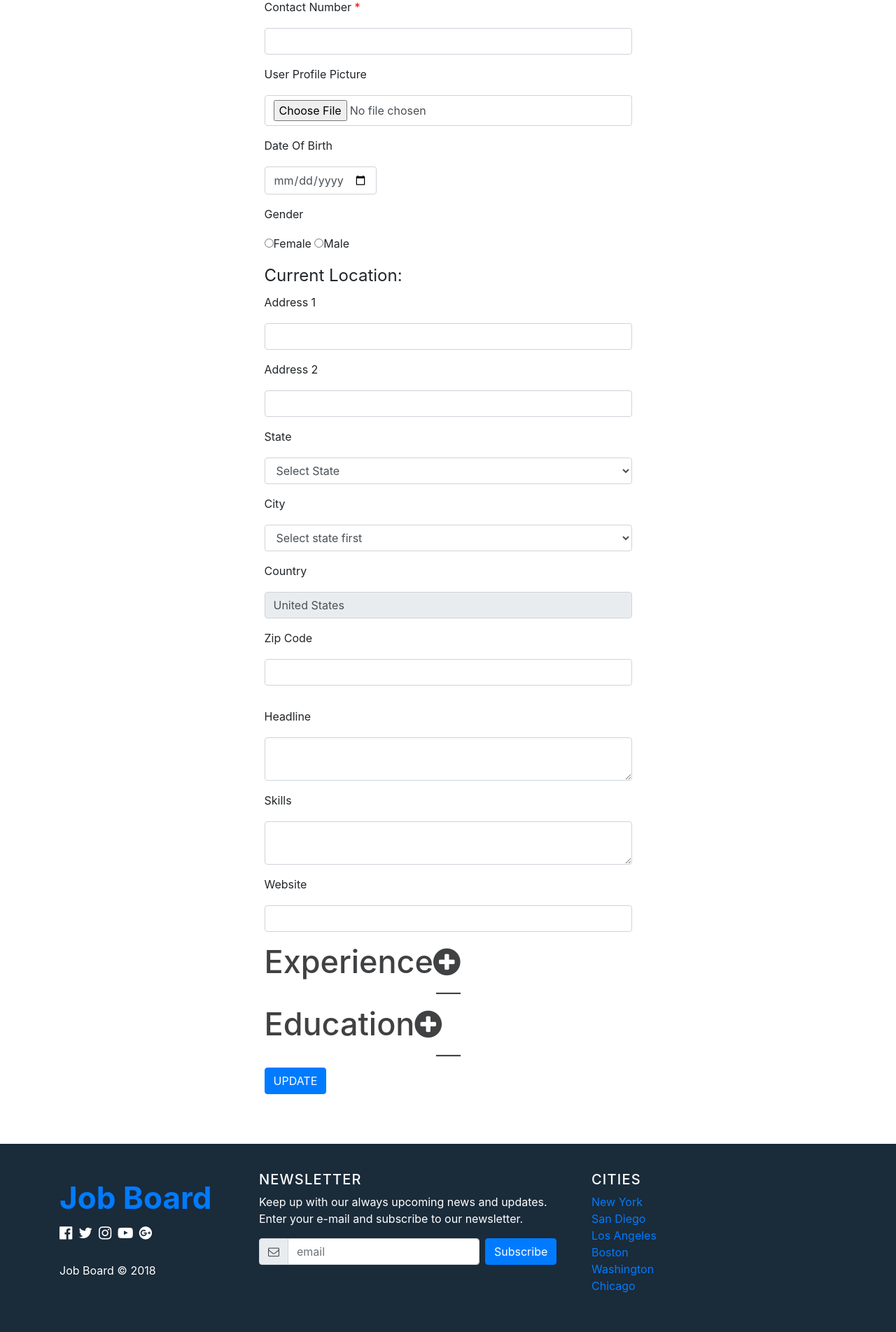
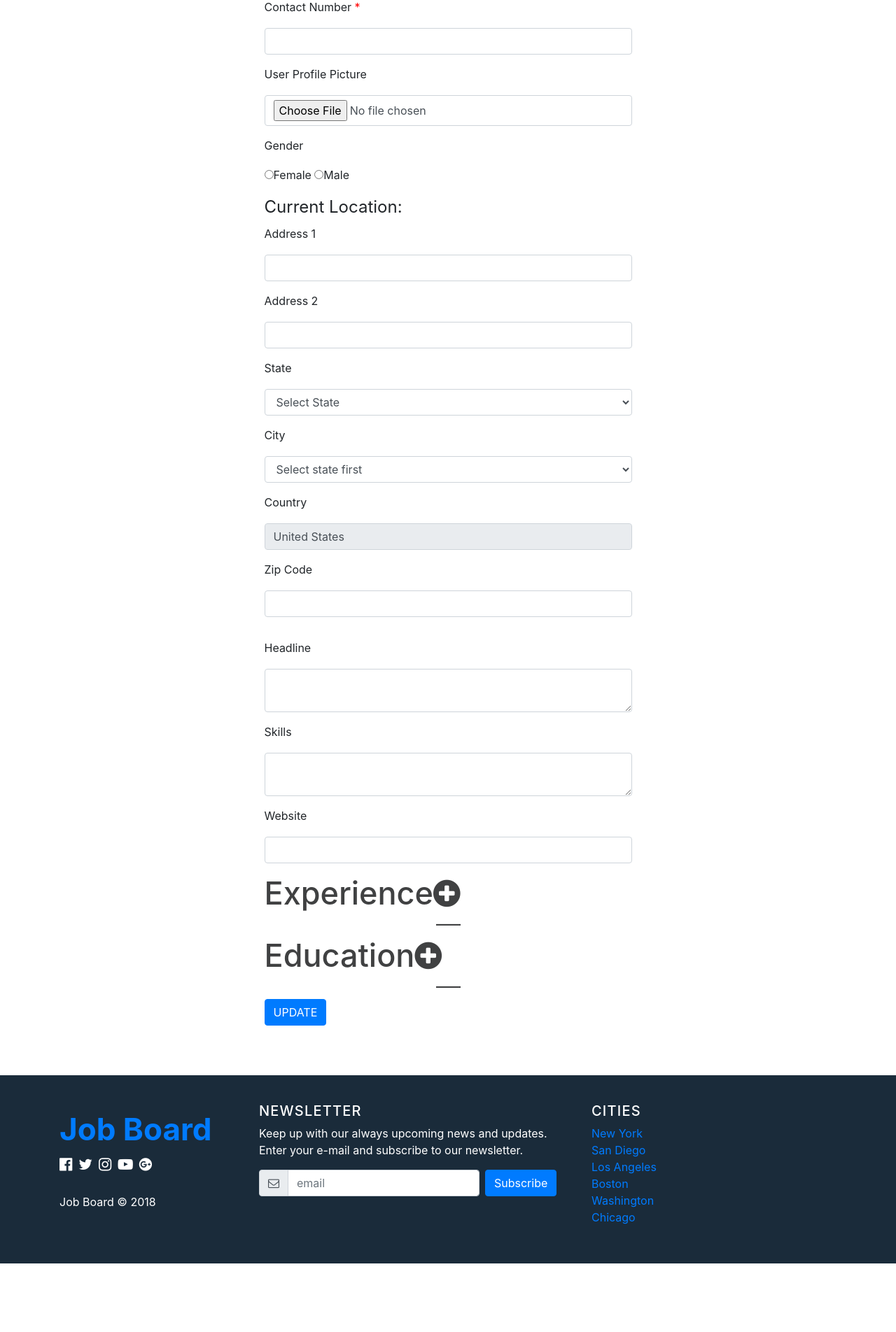
Before and after one commit to Capstone690/OnlineJobPortal, a PHP site: page /OnlineJobPortal/job-seeker.php in a window 1280 px wide. Shown: the part 522-2426 px from the top of the page at 70% size. After the commit the page ends 2328 px from the top, so only its background shows below. Run offline with PHP 8.4, Linux system fonts and the light colour scheme; the visitor is signed in with stand-in values (Sample User, id 1); data that the repository does not hold is empty; some libraries are stand-ins or nearby versions.

Commit message:
commented DOB

```diff
--- a/admin/add-edit-user.php
+++ b/admin/add-edit-user.php
@@ -5,7 +5,7 @@
  * Date: 02/21/2018
  * Modified By: dipali
  * Modifed On 04/12/2018
- * Modificatition:Updated country as USA(non editable), city and state drop down
+ * Modificatition:Updated country as USA(non editable), city and state drop down, commented date of birth
  */
  $isSession=0;
 
@@ -502,11 +502,11 @@ hr.style-seven:after {
                                     </div>
                                         <?php if($userType==='J'){?>
                                         <!-- jobseeker-->
-                                    <div class="form-group">
+                                    <!--<div class="form-group">
                                             <label  class="control-label">Date Of Birth</label>
                                             <div class="help-block with-errors"></div>
                                             <input class="form-control" style="width:160px;" type="date"  id="dateOfBirth" name="dateOfBirth" value="<?php echo $dateOfBirth;?>" required="true">
-                                    </div>
+                                    </div>-->
                                         <!-- jobseeker-->
                                     <div  class="form-group">
                                             <label  class="control-label">Gender</label>
--- a/job-seeker.php
+++ b/job-seeker.php
@@ -3,6 +3,9 @@
  * File Name: job-seeker.php
  * By: Dipali
  * Date: 03/20/2018
+ * Modifed By :Dipali
+ * Modifed On:04/10/2018
+ * Modification:Commented DOB
  */
 $isSession=1;
 require_once('admin/include/session.php');
@@ -335,11 +338,11 @@ $eduCounter = isset($_POST["educounter"]) ? $_POST["educounter"] : "";
                            <input style="display: inline" class=" upload-img form-control" type="file" name="fileToUpload" >
 
                        </div>
-                        <div class="form-group">
+                        <!----<div class="form-group">
                                             <label  class="control-label">Date Of Birth</label>
                                             <div class="help-block with-errors"></div>
                                             <input class="form-control" style="width:160px;" type="date"  id="dateOfBirth" name="dateOfBirth" value="<?php echo $dateOfBirth;?>" required="true">
-                                    </div>
+                                    </div>-->
                                         <!-- jobseeker-->
                                     <div  class="form-group">
                                             <label  class="control-label">Gender</label>
```
